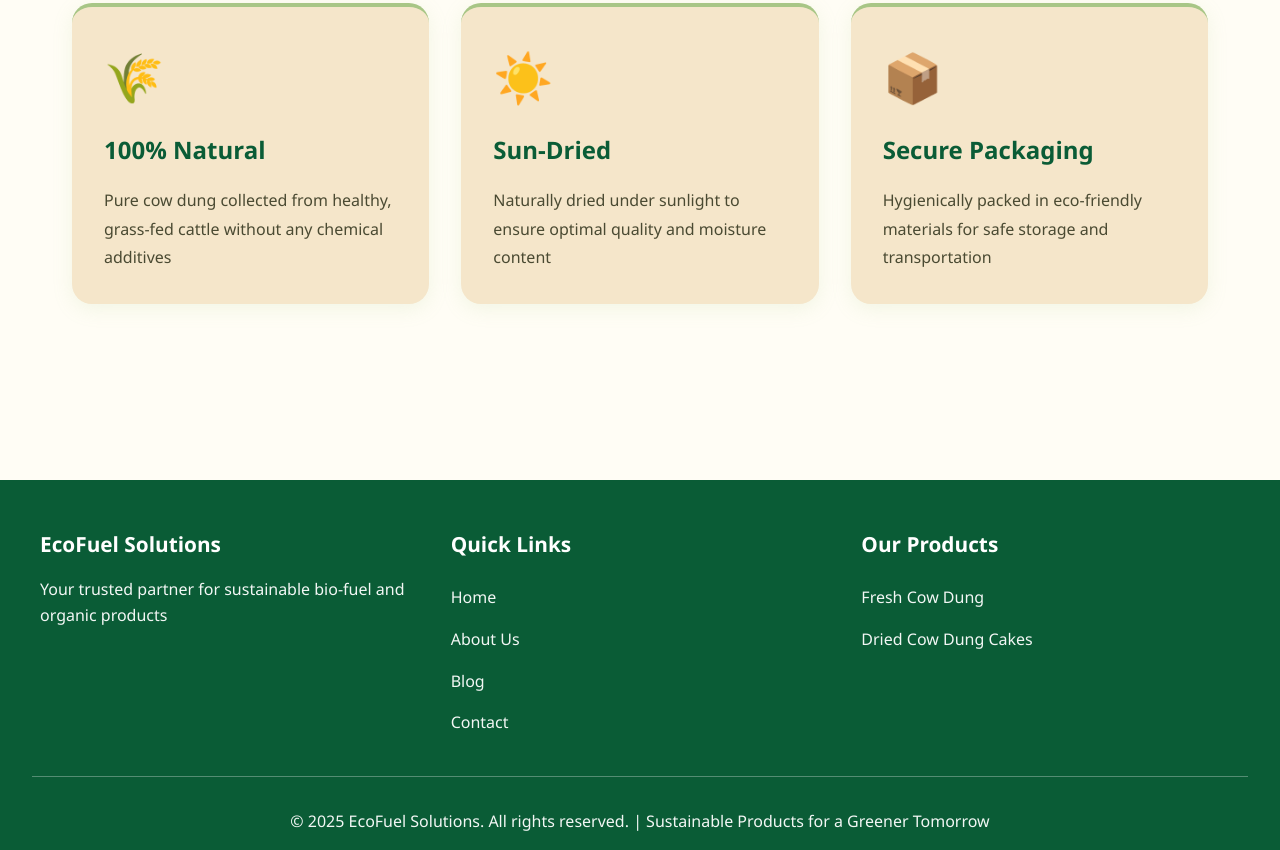
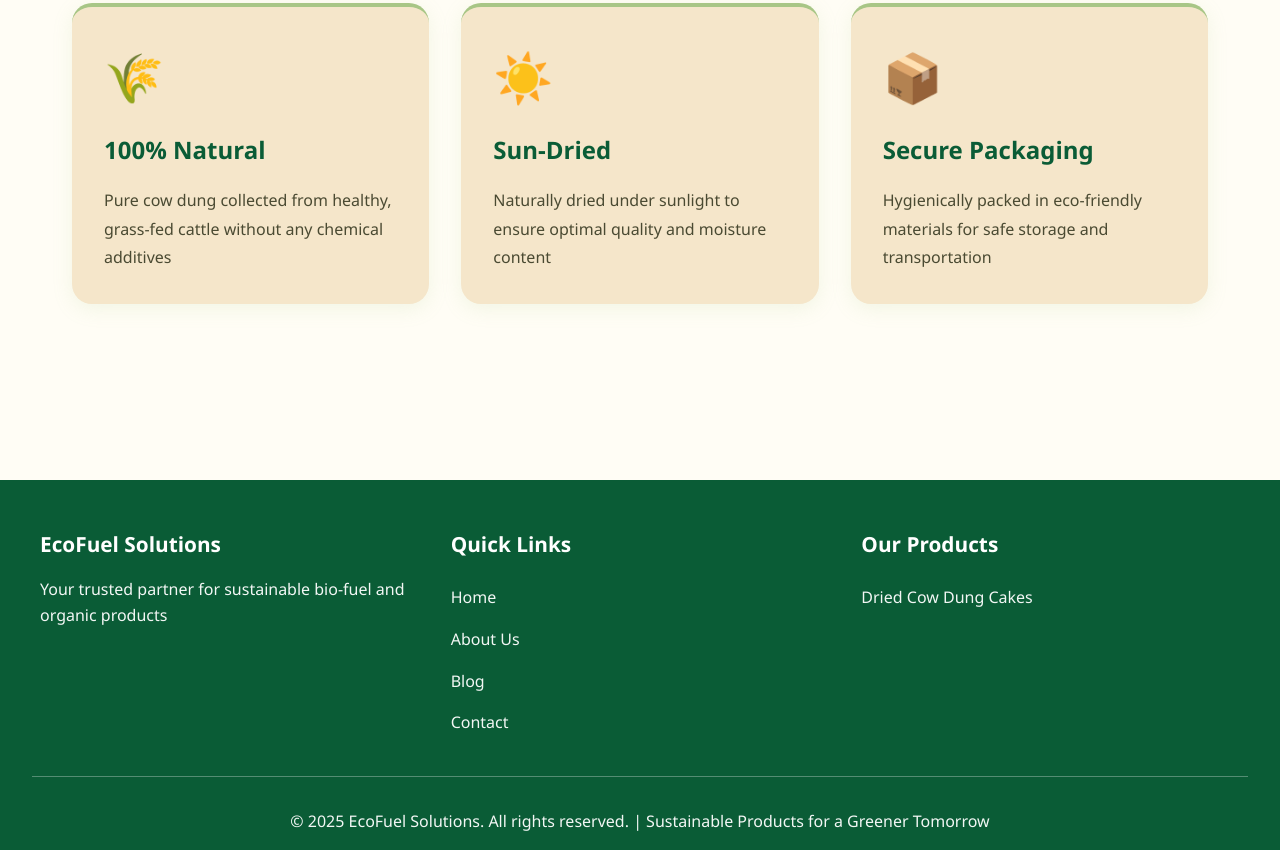
Before and after one commit to Worldofcyber/cowdung1, a plain HTML site: page index.html in a window 1280 px wide. Shown: the part 1631-2481 px from the top of the page. Drawn offline with Linux system fonts and the light colour scheme.

Commit message:
Update index.html

```diff
--- a/index.html
+++ b/index.html
@@ -421,7 +421,6 @@
             <div class="footer-section">
                 <h4>Our Products</h4>
                 <ul>
-                    <li>Fresh Cow Dung</li>
                     <li>Dried Cow Dung Cakes</li>
                 </ul>
             </div>
```
